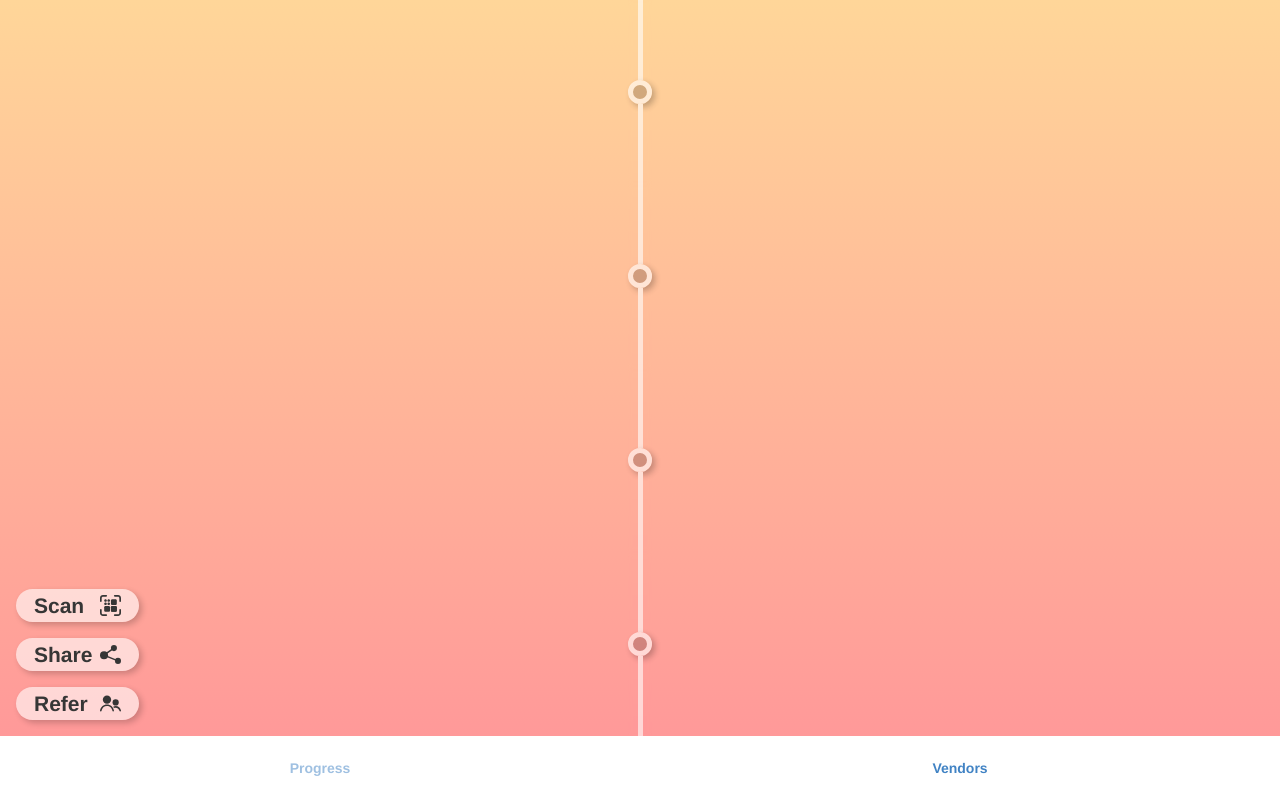
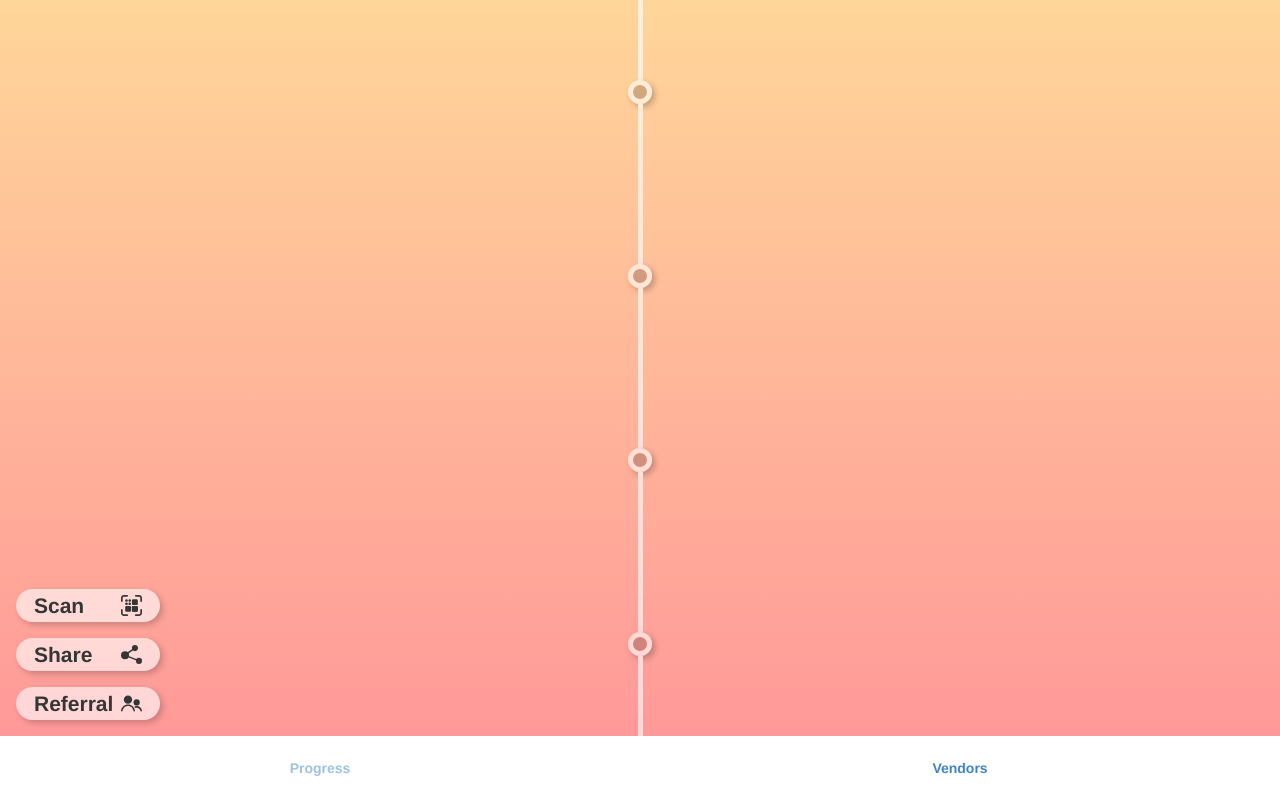
Before and after one commit to vml39/scavenger, a Vue app: page / in a window 1280 px wide. Built offline with nearby package versions, Linux system fonts and the light colour scheme; what semantic-ui-vue would draw is missing.

Commit message:
Referral bug fixed

```diff
--- a/src/components/Modal.vue
+++ b/src/components/Modal.vue
@@ -10,6 +10,7 @@
         components: {
             QRcode,
             SocialMediaTag,
+            Referral
         },
         methods: {
         close() {
--- a/src/views/Progress.vue
+++ b/src/views/Progress.vue
@@ -46,7 +46,7 @@
 				</svg>
 			</div>
       <div class="action-button"  @click="openModal('Referral')"> <!-- v-on:click="add()"> -->
-				<div>Refer</div>
+				<div>Referral</div>
 				<svg width="60.5px" height="46.13px" viewBox="0 0 60.5 46.13" style="enable-background:new 0 0 60.5 46.13;" xml:space="preserve">
 					<circle cx="20.12" cy="12" r="12"/>
 					<path d="M37.98,46L37.98,46c-1.16,0-2.1-0.88-2.25-2.04c-1-7.72-7.62-13.69-15.6-13.69s-14.6,5.98-15.6,13.69
```
